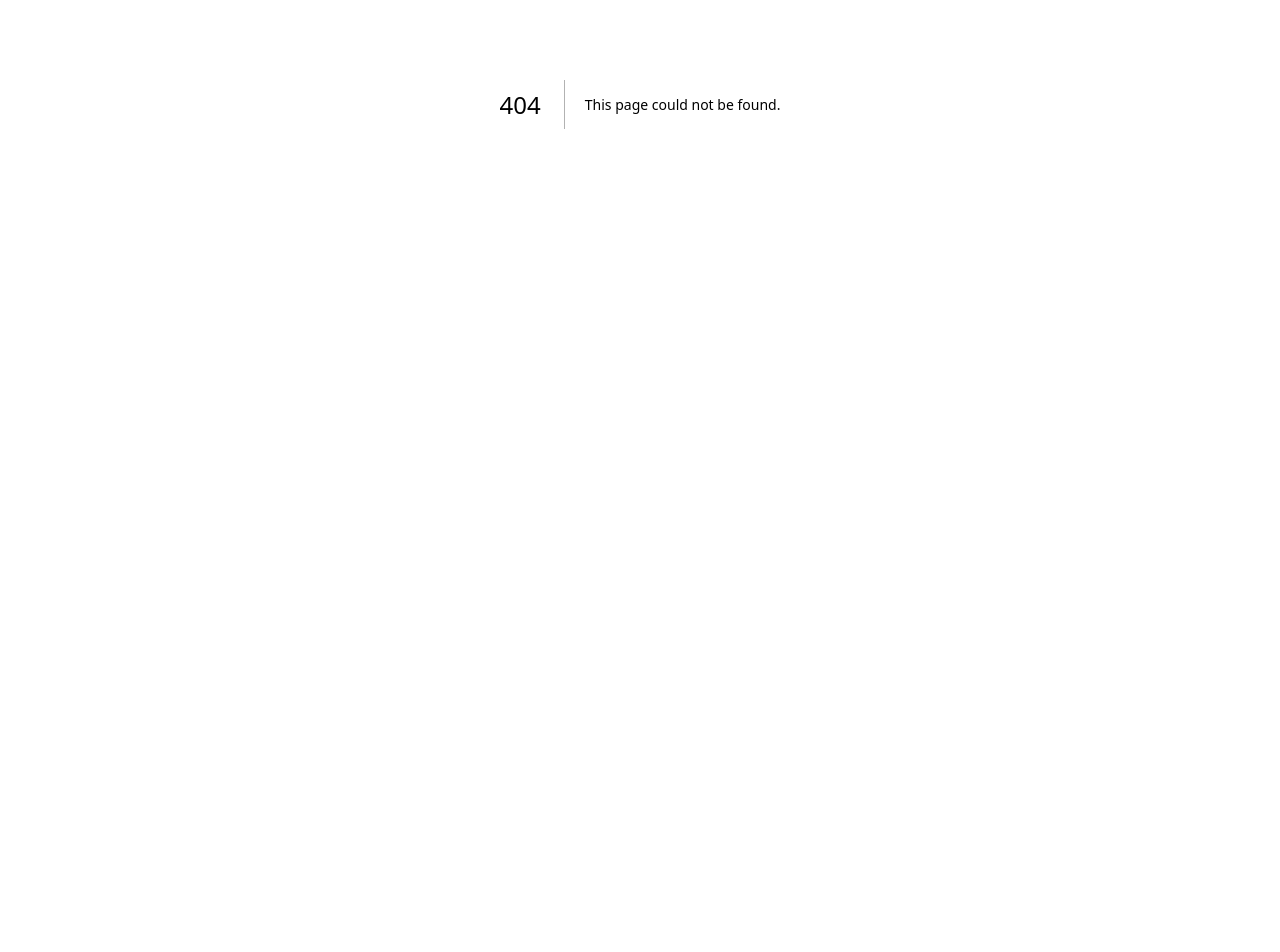
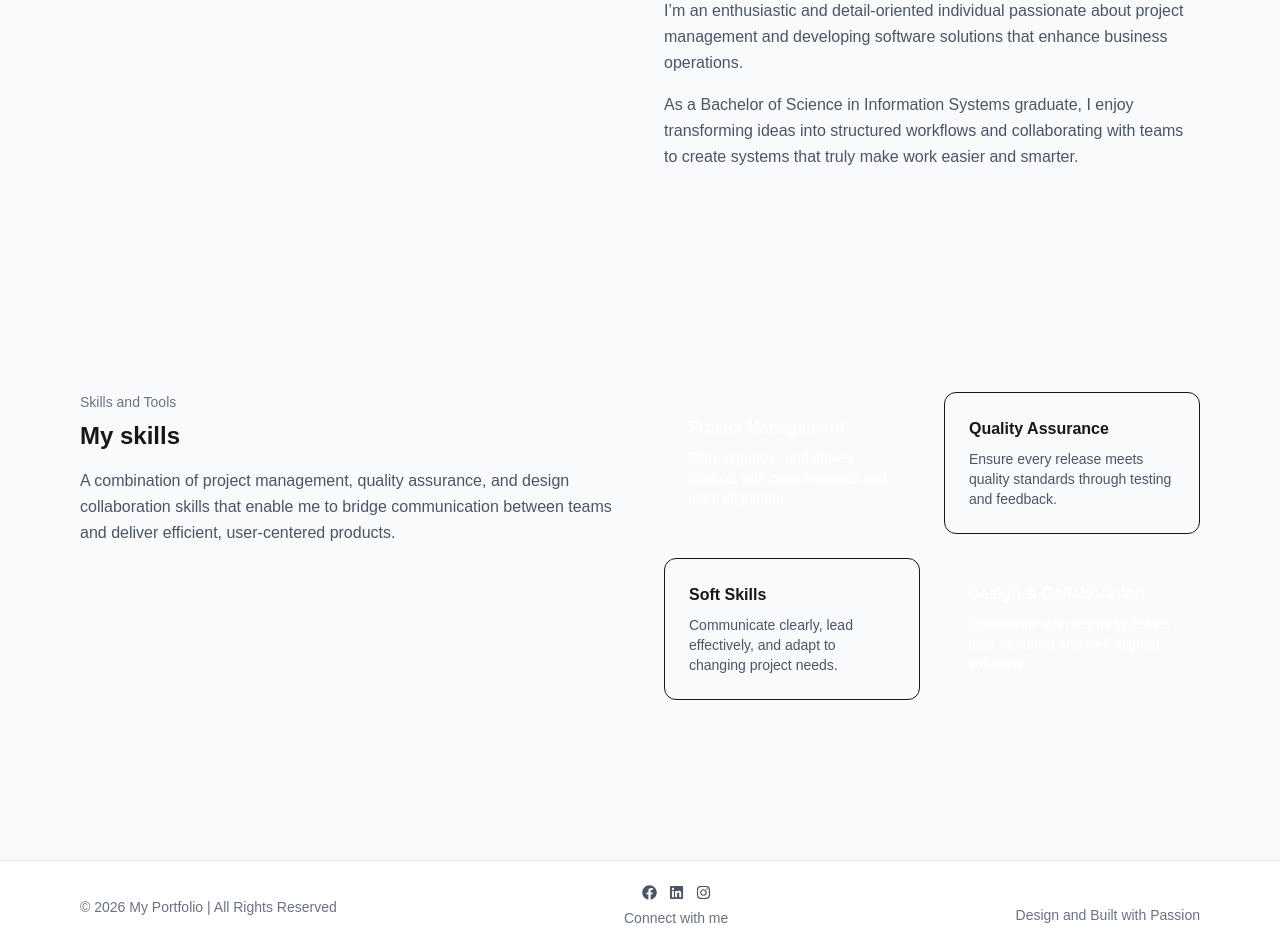
Before and after one commit to joshhAdvincula/my-project, a Next.js app: page /about in a window 1280 px wide. Before the commit this address had no page. Shown: the part 296-1248 px from the top of the page. Before the commit the page ends 800 px from the top, so only its background shows below. Built offline with nearby package versions, Linux system fonts and the light colour scheme.

Commit message:
Working on One Pager

```diff
--- a/package.json
+++ b/package.json
@@ -11,7 +11,8 @@
   "dependencies": {
     "next": "15.5.6",
     "react": "19.1.0",
-    "react-dom": "19.1.0"
+    "react-dom": "19.1.0",
+    "react-icons": "^5.5.0"
   },
   "devDependencies": {
     "@eslint/eslintrc": "^3",
--- /dev/null
+++ b/src/app/about/page.tsx
@@ -0,0 +1,102 @@
+/*
+  ABOUT PAGE
+  - Two-column layout
+  - About section + Skills section
+*/
+
+export default function AboutPage() {
+  return (
+    <>
+      {/* ABOUT SECTION */}
+      <section className="max-w-6xl mx-auto px-4 py-20">
+        <div className="grid md:grid-cols-2 gap-12 items-center">
+
+          {/* LEFT — IMAGE */}
+          <div className="w-full h-80 md:h-96 bg-[var(--color-primary)] rounded-xl">
+            {/* Image will go here */}
+          </div>
+
+          {/* RIGHT — TEXT */}
+          <div>
+            <p className="text-sm font-medium text-gray-500">
+              About Me
+            </p>
+
+            <h1 className="mt-2 text-2xl md:text-3xl font-bold text-[var(--color-primary)]">
+              Hi! I’m Jossa Marie Advincula
+            </h1>
+
+            <p className="mt-6 text-gray-600 leading-relaxed">
+              I’m an enthusiastic and detail-oriented individual passionate about project
+              management and developing software solutions that enhance business operations.
+            </p>
+
+            <p className="mt-4 text-gray-600 leading-relaxed">
+              As a Bachelor of Science in Information Systems graduate, I enjoy transforming
+              ideas into structured workflows and collaborating with teams to create systems
+              that truly make work easier and smarter.
+            </p>
+          </div>
+
+        </div>
+      </section>
+
+      {/* SKILLS & TOOLS SECTION */}
+      <section className="max-w-6xl mx-auto px-4 py-20">
+        <div className="grid md:grid-cols-2 gap-12 items-start">
+
+          {/* LEFT — TEXT */}
+          <div>
+            <p className="text-sm font-medium text-gray-500">
+              Skills and Tools
+            </p>
+
+            <h2 className="mt-2 text-2xl font-bold text-[var(--color-primary)]">
+              My skills
+            </h2>
+
+            <p className="mt-4 text-gray-600 leading-relaxed">
+              A combination of project management, quality assurance, and design collaboration
+              skills that enable me to bridge communication between teams and deliver efficient,
+              user-centered products.
+            </p>
+          </div>
+
+          {/* RIGHT — SKILL CARDS */}
+          <div className="grid grid-cols-1 sm:grid-cols-2 gap-6">
+
+            <div className="p-6 rounded-xl bg-[var(--color-primary)] text-white">
+              <h3 className="font-semibold">Project Management</h3>
+              <p className="mt-2 text-sm opacity-90">
+                Plan, organize, and deliver projects with clear timelines and team alignment.
+              </p>
+            </div>
+
+            <div className="p-6 rounded-xl border">
+              <h3 className="font-semibold">Quality Assurance</h3>
+              <p className="mt-2 text-sm text-gray-600">
+                Ensure every release meets quality standards through testing and feedback.
+              </p>
+            </div>
+
+            <div className="p-6 rounded-xl border">
+              <h3 className="font-semibold">Soft Skills</h3>
+              <p className="mt-2 text-sm text-gray-600">
+                Communicate clearly, lead effectively, and adapt to changing project needs.
+              </p>
+            </div>
+
+            <div className="p-6 rounded-xl bg-[var(--color-primary)] text-white">
+              <h3 className="font-semibold">Design & Collaboration</h3>
+              <p className="mt-2 text-sm opacity-90">
+                Collaborate with teams to deliver user-centered and well-aligned solutions.
+              </p>
+            </div>
+
+          </div>
+
+        </div>
+      </section>
+    </>
+  );
+}
--- /dev/null
+++ b/src/app/contact/page.tsx
@@ -0,0 +1,49 @@
+/*
+  CONTACT PAGE
+  - Call to action section
+  - Uses reusable ActionButton component
+*/
+
+import ActionButton from "@/components/common/ActionButton";
+
+export default function ContactPage() {
+  return (
+    <section className="max-w-4xl mx-auto px-4 py-24 text-center">
+
+      {/* Section label */}
+      <p className="text-sm font-medium text-gray-500">
+        Get in Touch
+      </p>
+
+      {/* Main heading */}
+      <h1 className="mt-2 text-2xl md:text-3xl font-bold text-[var(--color-primary)]">
+        Let&apos;s Work Together !
+      </h1>
+
+      {/* Description */}
+      <p className="mt-4 text-gray-600 max-w-xl mx-auto">
+        I&apos;m always interested in hearing about new projects and opportunities.
+        Whether you have a question or just want to say hi, feel free to reach out!
+      </p>
+
+      {/* Buttons */}
+      <div className="mt-8 flex justify-center gap-4">
+
+        {/* Send Email (opens Gmail) */}
+        <ActionButton
+          href="mailto:assojmariepro7@gmail.com"
+          label="Send Email"
+          variant="primary"
+        />
+
+        {/* View CV */}
+        <ActionButton
+          href="/JOSSA_ADVINCULA_CV.pdf"
+          label="View Credentials"
+          variant="secondary"
+        />
+
+      </div>
+    </section>
+  );
+}
--- a/src/app/layout.tsx
+++ b/src/app/layout.tsx
@@ -1,9 +1,9 @@
-import Navbar from "@/components/layout/Navbar";
-
-
 import type { Metadata } from "next";
 import { Geist, Geist_Mono } from "next/font/google";
 import "./globals.css";
+
+import Navbar from "@/components/layout/Navbar";
+import Footer from "@/components/layout/Footer";
 
 const geistSans = Geist({
   variable: "--font-geist-sans",
@@ -22,14 +22,22 @@ export const metadata: Metadata = {
 
 export default function RootLayout({
   children,
-}: Readonly<{
+}: {
   children: React.ReactNode;
-}>) {
+}) {
   return (
     <html lang="en">
       <body className={`${geistSans.variable} ${geistMono.variable} antialiased`}>
+
         <Navbar />
-        {children}
+
+        {/* MAIN CONTENT (rendered ONCE) */}
+        <main className="pt-16">
+          {children}
+        </main>
+
+        <Footer />
+
       </body>
     </html>
   );
--- a/src/app/page.tsx
+++ b/src/app/page.tsx
@@ -1,12 +1,17 @@
 /*
-  HOME PAGE
-  - Displays hero content only
-  - Navbar is handled in layout.tsx
+  HOME SECTION (One-pager ready)
+  - This is the top section of the one-page site
+  - id="home" is used for navbar scrolling & active state later
 */
 
 export default function Page() {
   return (
-    <section className="max-w-6xl mx-auto px-4 py-30 grid md:grid-cols-2 gap-12 items-center">
+    /* SCROLL TARGET */
+    <section id="home">
+      /*where to add the project section?*/
+
+      {/* CONTENT CONTAINER */}
+      <section className="max-w-6xl mx-auto px-4 py-24 grid md:grid-cols-2 gap-12 items-center">
 
         {/* LEFT: Text content */}
         <div>
@@ -36,6 +41,8 @@ export default function Page() {
           <div className="w-68 h-68 bg-[var(--color-primary)] rounded-lg"></div>
           <div className="absolute top-14 left-12 w-56 h-56 border-2 border-blue-400 rounded-lg"></div>
         </div>
+
+      </section>
     </section>
   );
 }
--- /dev/null
+++ b/src/components/common/ActionButton.tsx
@@ -0,0 +1,34 @@
+/*
+  ActionButton Component
+  - Used for external actions (email, PDF, external links)
+  - Opens in a new tab
+*/
+
+type ActionButtonProps = {
+  href: string;
+  label: string;
+  variant?: "primary" | "secondary";
+};
+
+export default function ActionButton({
+  href,
+  label,
+  variant = "primary",
+}: ActionButtonProps) {
+  return (
+    <a
+      href={href}
+      target="_blank"
+      rel="noopener noreferrer"
+      className={`inline-block px-6 py-2 rounded-md text-sm font-medium transition
+        ${
+          variant === "primary"
+            ? "bg-[var(--color-primary)] text-white hover:opacity-90"
+            : "border border-[var(--color-primary)] text-[var(--color-primary)] hover:bg-[var(--color-primary)] hover:text-white"
+        }
+      `}
+    >
+      {label}
+    </a>
+  );
+}
--- /dev/null
+++ b/src/components/layout/Footer.tsx
@@ -0,0 +1,57 @@
+/*
+  FOOTER COMPONENT
+  - Displayed at the bottom of the site
+  - Shows copyright and social links
+*/
+import {FaFacebook, FaLinkedin, FaInstagram} from "react-icons/fa";
+
+export default function Footer() {
+  return (
+    <footer className="border-t border-black/10 mt-20 bg-white" >
+      <div className="max-w-6xl mx-auto px-4 py-6 flex flex-col md:flex-row items-center justify-between gap-4 test-sm">
+
+        {/* Copyright */}
+        <p className="text-sm text-gray-500">
+          © 2026 My Portfolio | All Rights Reserved
+        </p>
+
+        {/* Social links */}
+        <div className="flex flex-col items-center gap-2">
+          <div className="flex gap-3">
+            <a href="https://facebook.com"
+              target="_blank"
+              rel="noopener noreferrer"
+              className="text-gray-600 hover:text-[var(--color-secondary)] transition-colors"
+            >
+              <FaFacebook size={15} />
+            </a>
+
+            <a href="https://linkedin.com"
+              target="_blank"
+              rel="noopener noreferrer"
+              className="text-gray-600 hover:text-[var(--color-secondary)]transition-colors"
+            >
+              <FaLinkedin size={15} />
+            </a>
+
+            <a href="https://instagram.com"
+              target="_blank"
+              rel="noopener noreferrer"
+              className="text-gray-600 hover:text-[var(--color-secondary)] transition-colors"
+            >
+              <FaInstagram size={15} />
+            </a>
+
+          </div>
+          <span className="text-sm text-gray-500">Connect with me</span>
+        </div>
+
+        {/* Optional small tagline */}
+        <p className="mt-4 text-sm text-gray-500">
+          Design and Built with Passion
+        </p>
+
+      </div>
+    </footer>
+  );
+}
```
Also changed, not shown: 1 other file (tests, documents, lock files or other folders). Lines whose indentation alone changed are shown as unchanged.
